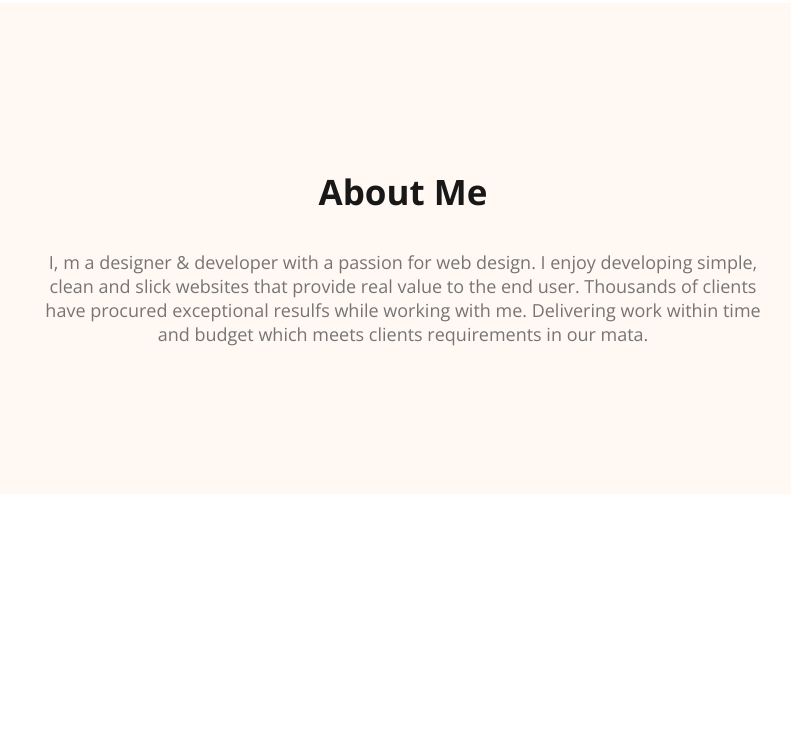
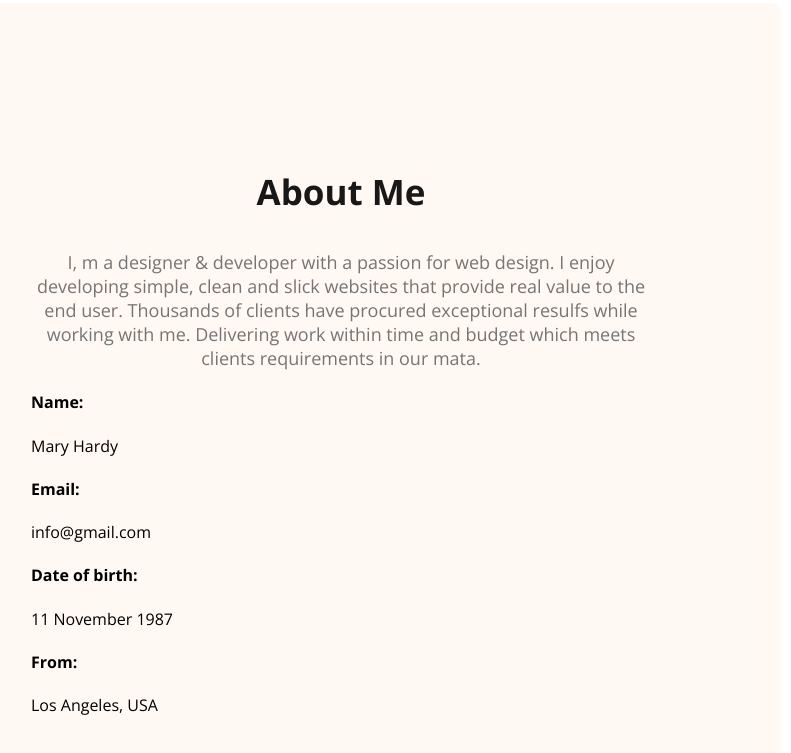
Before and after one commit to pather22996/web-developer-portfolio, a plain HTML site: page index.html in a window 1280 px wide. Shown: the part 992-1745 px from the top of the page, without its empty margins (237-1028 px from the left). Before the commit the page ends 1616 px from the top, so only its background shows below. Drawn offline with nearby package versions, Linux system fonts and the light colour scheme.

Commit message:
about about information

```diff
--- a/index.html
+++ b/index.html
@@ -35,6 +35,25 @@
 <section class="about">
 <h3 class="section-title">About Me</h3>
 <p class="section-description">I, m a designer & developer with a passion for web design. I enjoy developing simple, clean and slick websites that provide real value to the end user. Thousands of clients have procured exceptional resulfs while working with me. Delivering work within time and budget which meets clients requirements in our mata.</p>
+<div class="about-info-container">
+<!-- .about-info*4>h4.info-title+p.info-description -->
+<div class="about-info">
+    <h4 class="info-title">Name:</h4>
+    <p class="info-description">Mary Hardy </p>
+</div>
+<div class="about-info">
+    <h4 class="info-title">Email:</h4>
+    <p class="info-description">info@gmail.com</p>
+</div>
+<div class="about-info">
+    <h4 class="info-title">Date of birth:</h4>
+    <p class="info-description">11 November 1987</p>
+</div>
+<div class="about-info">
+    <h4 class="info-title">From:</h4>
+    <p class="info-description">   Los Angeles, USA</p>
+</div>
+</div>
 </section>
     </main>
     <footer>
--- a/styles/portfolio.css
+++ b/styles/portfolio.css
@@ -10,7 +10,6 @@ body{
     color: #181818;
     text-align: center;
     font-size: 35px;
-    font-style: normal;
     font-weight: 700px;
 }
 .section-description{
@@ -90,6 +89,9 @@ width: 500px;
 
 
 /*main section styles*/
+main{
+    max-width: 1140px;
+}
 
 
 
```
Lines whose indentation alone changed are shown as unchanged.
